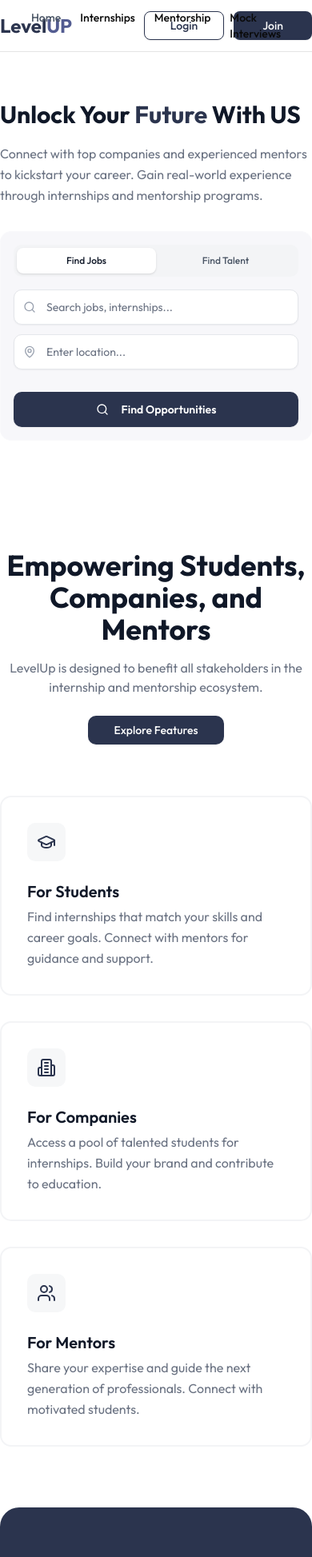
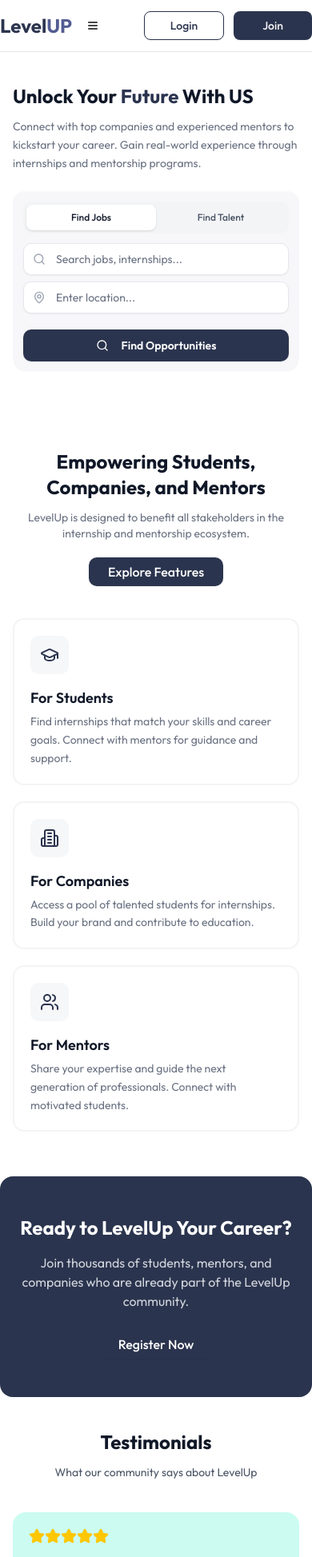
Before and after one commit to Dev-Joyson/LevelUP, a Next.js app in the folder frontend/: page / in a window 390 px wide. Shown: the top 1947 px of the page at 80% size. Built offline with nearby package versions, Linux system fonts and the light colour scheme; a web font is replaced by a local one.

Commit message:
deisgned responsive for mobile devices (Landing page)

```diff
--- a/frontend/src/components/LandingPage/CTAsection.tsx
+++ b/frontend/src/components/LandingPage/CTAsection.tsx
@@ -3,13 +3,13 @@
 
 export function CTASection() {
   return (
-    <section className="py-20 bg-primary rounded-3xl">
-      <div className=" px-4 text-center">
-        <h2 className="text-4xl font-bold text-white mb-6">Ready to LevelUp Your Career?</h2>
-        <p className="text-xl text-gray-300 mb-8 max-w-2xl mx-auto">
+    <section className="py-12 sm:py-20 bg-primary rounded-2xl sm:rounded-3xl">
+      <div className="px-4 text-center">
+        <h2 className="text-2xl sm:text-4xl font-bold text-white mb-4 sm:mb-6">Ready to LevelUp Your Career?</h2>
+        <p className="text-base sm:text-xl text-gray-300 mb-6 sm:mb-8 max-w-2xl mx-auto">
           Join thousands of students, mentors, and companies who are already part of the LevelUp community.
         </p>
-        <Button asChild className="bg-primary hover:bg-primary/90 text-white px-8 py-4 text-lg rounded-lg">
+        <Button asChild className="bg-primary hover:bg-primary/90 text-white px-6 sm:px-8 py-3 sm:py-4 text-base sm:text-lg rounded-lg">
           <Link href="/join">Register Now</Link>
         </Button>
       </div>
--- a/frontend/src/components/LandingPage/FeaturesSection.tsx
+++ b/frontend/src/components/LandingPage/FeaturesSection.tsx
@@ -3,48 +3,45 @@
 
 export function FeaturesSection() {
   return (
-    <section className="py-15">
-      <div className=" py-4">
-        <div className="text-center mb-16">
-          <h2 className="text-4xl font-bold text-gray-900 mb-4">Empowering Students, Companies, and Mentors</h2>
-          <p className=" text-gray-500 max-w-3xl mx-auto">
+    <section className="py-10 sm:py-15">
+      <div className="py-4 px-4">
+        <div className="text-center mb-10 sm:mb-16">
+          <h2 className="text-2xl sm:text-4xl font-bold text-gray-900 mb-3 sm:mb-4">Empowering Students, Companies, and Mentors</h2>
+          <p className="text-gray-500 max-w-3xl mx-auto text-sm sm:text-base">
             LevelUp is designed to benefit all stakeholders in the internship and mentorship ecosystem.
           </p>
-          <Button className="mt-6 bg-primary  text-white px-8 py-3 rounded-lg">
+          <Button className="mt-5 sm:mt-6 bg-primary text-white px-6 sm:px-8 py-3 rounded-lg text-base sm:text-lg">
             Explore Features
           </Button>
         </div>
-
-        <div className="grid md:grid-cols-3 gap-8">
+        <div className="grid grid-cols-1 md:grid-cols-3 gap-5 sm:gap-8">
           {/* For Students */}
-          <div className="bg-white rounded-xl p-8  border-2 border-gray-100">
-            <div className="w-12 h-12 bg-primary/4 rounded-lg flex items-center justify-center mb-6">
+          <div className="bg-white rounded-xl p-5 sm:p-8 border-2 border-gray-100">
+            <div className="w-12 h-12 bg-primary/4 rounded-lg flex items-center justify-center mb-4 sm:mb-6">
               <GraduationCap className="h-6 w-6 text-primary" />
             </div>
-            <h3 className="text-xl font-semibold text-gray-900 mb-1">For Students</h3>
-            <p className="text-gray-500 leading-relaxed">
+            <h3 className="text-lg sm:text-xl font-semibold text-gray-900 mb-1">For Students</h3>
+            <p className="text-gray-500 leading-relaxed text-sm sm:text-base">
               Find internships that match your skills and career goals. Connect with mentors for guidance and support.
             </p>
           </div>
-
           {/* For Companies */}
-          <div className="bg-white rounded-xl p-8  border-2 border-gray-100">
-            <div className="w-12 h-12 bg-primary/4 rounded-lg flex items-center justify-center mb-6">
+          <div className="bg-white rounded-xl p-5 sm:p-8 border-2 border-gray-100">
+            <div className="w-12 h-12 bg-primary/4 rounded-lg flex items-center justify-center mb-4 sm:mb-6">
               <Building2 className="h-6 w-6 text-primary" />
             </div>
-            <h3 className="text-xl font-semibold text-gray-900 mb-1">For Companies</h3>
-            <p className="text-gray-500 leading-relaxed">
+            <h3 className="text-lg sm:text-xl font-semibold text-gray-900 mb-1">For Companies</h3>
+            <p className="text-gray-500 leading-relaxed text-sm sm:text-base">
               Access a pool of talented students for internships. Build your brand and contribute to education.
             </p>
           </div>
-
           {/* For Mentors */}
-          <div className="bg-white rounded-xl p-8  border-2 border-gray-100">
-            <div className="w-12 h-12 bg-primary/4 rounded-lg flex items-center justify-center mb-6">
+          <div className="bg-white rounded-xl p-5 sm:p-8 border-2 border-gray-100">
+            <div className="w-12 h-12 bg-primary/4 rounded-lg flex items-center justify-center mb-4 sm:mb-6">
               <Users className="h-6 w-6 text-primary" />
             </div>
-            <h3 className="text-xl font-semibold text-gray-900 mb-1">For Mentors</h3>
-            <p className="text-gray-500 leading-relaxed">
+            <h3 className="text-lg sm:text-xl font-semibold text-gray-900 mb-1">For Mentors</h3>
+            <p className="text-gray-500 leading-relaxed text-sm sm:text-base">
               Share your expertise and guide the next generation of professionals. Connect with motivated students.
             </p>
           </div>
--- a/frontend/src/components/LandingPage/HeroSection.tsx
+++ b/frontend/src/components/LandingPage/HeroSection.tsx
@@ -22,29 +22,28 @@
   }
 
   return (
-    <section className="py-15">
-      <div className="">
+    <section className="py-10 sm:py-15">
+      <div className="px-4">
         {/* Hero Banner with Integrated Search */}
-        <div className="bg-white relative overflow-hidden">
+        <div className="bg-white relative overflow-hidden rounded-2xl sm:rounded-3xl">
           {/* Content Grid */}
-          <div className="relative z-10 grid md:grid-cols-2 gap-8 items-center">
+          <div className="relative z-10 grid grid-cols-1 md:grid-cols-2 gap-8 items-center">
             {/* Left Side - Content + Search */}
             <div>
-              <h1 className="text-3xl md:text-5xl font-bold text-gray-900 mb-4 leading-tight">
-              Unlock Your <span className="text-primary">Future</span> With US
+              <h1 className="text-2xl sm:text-3xl md:text-5xl font-bold text-gray-900 mb-3 sm:mb-4 leading-tight">
+                Unlock Your <span className="text-primary">Future</span> With US
               </h1>
-              <p className="text-base  text-gray-500 mb-8 leading-relaxed">
+              <p className="text-sm sm:text-base text-gray-500 mb-6 sm:mb-8 leading-relaxed">
                 Connect with top companies and experienced mentors to kickstart your career. Gain real-world experience
                 through internships and mentorship programs.
               </p>
-
               {/* Compact Search Section */}
-              <div className="bg-[#f7f7fa] backdrop-blur-sm rounded-xl p-4 border border-white/20 ">
+              <div className="bg-[#f7f7fa] backdrop-blur-sm rounded-xl p-3 sm:p-4 border border-white/20 ">
                 {/* Toggle Buttons */}
-                <div className="flex rounded-lg bg-gray-100 p-1 mb-4">
+                <div className="flex rounded-lg bg-gray-100 p-1 mb-3 sm:mb-4">
                   <button
                     onClick={() => setActiveTab("students")}
-                    className={`flex-1 py-2 px-3 rounded-md text-xs font-medium transition-all ${
+                    className={`flex-1 py-2 px-2 sm:px-3 rounded-md text-xs font-medium transition-all ${
                       activeTab === "students"
                         ? "bg-white text-gray-900 shadow-sm"
                         : "text-gray-600 hover:text-gray-900"
@@ -54,7 +53,7 @@
                   </button>
                   <button
                     onClick={() => setActiveTab("companies")}
-                    className={`flex-1 py-2 px-3 rounded-md text-xs font-medium transition-all ${
+                    className={`flex-1 py-2 px-2 sm:px-3 rounded-md text-xs font-medium transition-all ${
                       activeTab === "companies"
                         ? "bg-white text-gray-900 shadow-sm"
                         : "text-gray-600 hover:text-gray-900"
@@ -63,8 +62,7 @@
                     Find Talent
                   </button>
                 </div>
-
-                <div className="space-y-3">
+                <div className="space-y-2 sm:space-y-3">
                   <div className="relative">
                     <Search className="absolute left-3 top-1/2 transform -translate-y-1/2 h-4 w-4 text-gray-400" />
                     <Input
@@ -74,10 +72,9 @@
                       }
                       value={jobSearch}
                       onChange={(e) => setJobSearch(e.target.value)}
-                      className="pl-10 h-11 bg-white border-gray-200 focus:border-blue-500 text-gray-900 placeholder:text-gray-500 rounded-lg text-sm"
+                      className="pl-10 h-10 sm:h-11 bg-white border-gray-200 focus:border-blue-500 text-gray-900 placeholder:text-gray-500 rounded-lg text-sm"
                     />
                   </div>
-
                   <div className="relative">
                     <MapPin className="absolute left-3 top-1/2 transform -translate-y-1/2 h-4 w-4 text-gray-400" />
                     <Input
@@ -85,13 +82,12 @@
                       placeholder="Enter location..."
                       value={location}
                       onChange={(e) => setLocation(e.target.value)}
-                      className="pl-10 h-11 bg-white border-gray-200 focus:border-blue-500 text-gray-900 placeholder:text-gray-500 rounded-lg text-sm"
+                      className="pl-10 h-10 sm:h-11 bg-white border-gray-200 focus:border-blue-500 text-gray-900 placeholder:text-gray-500 rounded-lg text-sm"
                     />
                   </div>
-
                   <Button
                     onClick={handleSearch}
-                    className="w-full h-11 bg-primary  text-white font-semibold rounded-lg mt-4"
+                    className="w-full h-10 sm:h-11 bg-primary text-white font-semibold rounded-lg mt-3 sm:mt-4"
                   >
                     <Search className="h-4 w-4 mr-2" />
                     {activeTab === "students" ? "Find Opportunities" : "Find Talent"}
@@ -99,13 +95,12 @@
                 </div>
               </div>
             </div>
-
             {/* Right Side - SVG Illustration */}
             <div className="hidden md:flex justify-center items-center">
               <img
                 src="/mentor-support.svg"
                 alt="Mentor helping employee climb up - representing career growth and mentorship"
-                className=" w-full h-auto max-w-3xl"
+                className="w-full h-auto max-w-3xl"
               />
             </div>
           </div>
--- a/frontend/src/components/LandingPage/TestimonialsSection.tsx
+++ b/frontend/src/components/LandingPage/TestimonialsSection.tsx
@@ -32,24 +32,21 @@
   ]
 
   return (
-    <section className="py-15 bg-white">
-      <div className="">
-        <div className="text-center mb-16">
-          <h2 className="text-4xl font-bold text-gray-900 mb-4">Testimonials</h2>
-          <p className="text-gray-600">What our community says about LevelUp</p>
+    <section className="py-10 sm:py-15 bg-white">
+      <div className="px-4">
+        <div className="text-center mb-10 sm:mb-16">
+          <h2 className="text-2xl sm:text-4xl font-bold text-gray-900 mb-3 sm:mb-4">Testimonials</h2>
+          <p className="text-gray-600 text-sm sm:text-base">What our community says about LevelUp</p>
         </div>
-
-        <div className="grid md:grid-cols-3 gap-8">
+        <div className="grid grid-cols-1 md:grid-cols-3 gap-5 sm:gap-8">
           {testimonials.map((testimonial, index) => (
-            <div key={index} className={`${testimonial.bgColor} rounded-2xl p-8`}>
-              <div className="flex items-center mb-4">
+            <div key={index} className={`${testimonial.bgColor} rounded-2xl p-5 sm:p-8`}>
+              <div className="flex items-center mb-3 sm:mb-4">
                 {[...Array(testimonial.rating)].map((_, i) => (
                   <Star key={i} className="h-5 w-5 text-yellow-400 fill-current" />
                 ))}
               </div>
-
-              <blockquote className="text-gray-800 mb-6 leading-relaxed">"{testimonial.content}"</blockquote>
-
+              <blockquote className="text-gray-800 mb-4 sm:mb-6 leading-relaxed text-sm sm:text-base">"{testimonial.content}"</blockquote>
               <div className="flex items-center">
                 <img
                   src={testimonial.image || "/placeholder.svg"}
@@ -57,8 +54,8 @@
                   className="w-12 h-12 rounded-full mr-4 object-cover"
                 />
                 <div>
-                  <div className="font-semibold text-gray-900">{testimonial.name}</div>
-                  <div className="text-sm text-gray-600">{testimonial.role}</div>
+                  <div className="font-semibold text-gray-900 text-sm sm:text-base">{testimonial.name}</div>
+                  <div className="text-xs sm:text-sm text-gray-600">{testimonial.role}</div>
                 </div>
               </div>
             </div>
--- a/frontend/src/components/common/Navbar.tsx
+++ b/frontend/src/components/common/Navbar.tsx
@@ -1,7 +1,7 @@
 "use client"
 
 import Link from "next/link"
-import { Bell, Search, LogOut, User, Settings, Loader2 } from "lucide-react"
+import { Bell, Search, LogOut, User, Settings, Loader2, Menu } from "lucide-react"
 import { Input } from "@/components/ui/input"
 import { Avatar, AvatarFallback, AvatarImage } from "@/components/ui/avatar"
 import { Button } from "@/components/ui/button"
@@ -13,6 +13,7 @@
   DropdownMenuTrigger,
 } from "@/components/ui/dropdown-menu"
 import { useAuth } from "@/context/AuthContext"
+import { Sheet, SheetTrigger, SheetContent } from "@/components/ui/sheet"
 
 export function Navbar() {
   const { user, isAuthenticated, logout, loading } = useAuth()
@@ -96,8 +97,84 @@
             </p>
           </Link>
 
+          {/* Hamburger menu for mobile */}
+          <div className="flex md:hidden ml-2">
+            <Sheet>
+              <SheetTrigger asChild>
+                <Button variant="ghost" size="icon" className="p-0"><Menu className="h-6 w-6" /></Button>
+              </SheetTrigger>
+              <SheetContent side="left" className="w-64 p-0">
+                <nav className="flex flex-col gap-2 p-6">
+                  <Link href="/" className="text-base font-medium transition-colors text-gray-600 hover:text-primary">
+                    Home
+                  </Link>
+                  {(!user || user.role === "student" || user.role === "mentor") && (
+                    <Link href="/internship" className="text-base font-medium transition-colors hover:text-primary">
+                      Internships
+                    </Link>
+                  )}
+                  {(!user || user.role === "student") && (
+                    <Link href="/mentorship" className="text-base font-medium transition-colors hover:text-primary">
+                      Mentorship
+                    </Link>
+                  )}
+                  {(!user || user.role === "student") && (
+                    <Link href="/mock-interviews" className="text-base font-medium transition-colors hover:text-primary">
+                      Mock Interviews
+                    </Link>
+                  )}
+                  {user && user.role === "company" && (
+                    <>
+                      <Link href="/company/jobs" className="text-base font-medium transition-colors hover:text-primary">
+                        Post Jobs
+                      </Link>
+                      <Link href="/company/candidates" className="text-base font-medium transition-colors hover:text-primary">
+                        Candidates
+                      </Link>
+                    </>
+                  )}
+                  {user && user.role === "admin" && (
+                    <Link href="/admin" className="text-base font-medium transition-colors hover:text-primary">
+                      Dashboard
+                    </Link>
+                  )}
+                  <div className="mt-4 border-t pt-4 flex flex-col gap-2">
+                    {isAuthenticated && user ? (
+                      <>
+                        <Link href={getDashboardLink()} className="text-base font-medium flex items-center gap-2 hover:text-primary">
+                          <User className="h-4 w-4" />
+                          {user.role === "admin" ? "Admin Panel" : "Dashboard"}
+                        </Link>
+                        <Link href="/student/profile" className="text-base font-medium flex items-center gap-2 hover:text-primary">
+                          <User className="h-4 w-4" />
+                          Profile
+                        </Link>
+                        <Link href="/settings" className="text-base font-medium flex items-center gap-2 hover:text-primary">
+                          <Settings className="h-4 w-4" />
+                          Settings
+                        </Link>
+                        <Button onClick={logout} variant="ghost" className="justify-start text-base font-medium flex items-center gap-2">
+                          <LogOut className="h-4 w-4" /> Log out
+                        </Button>
+                      </>
+                    ) : (
+                      <>
+                        <Button variant="outline" asChild className="text-base font-medium border border-primary text-primary cursor-pointer bg-white">
+                          <Link href="/login">Login</Link>
+                        </Button>
+                        <Button asChild className="text-base font-medium bg-primary hover:bg-primary/90">
+                          <Link href="/join">Join</Link>
+                        </Button>
+                      </>
+                    )}
+                  </div>
+                </nav>
+              </SheetContent>
+            </Sheet>
+          </div>
+
           {/* Navigation links - show different links based on user role */}
-          <nav className="absolute left-1/2 top-1/2 -translate-x-1/2 -translate-y-1/2 md:flex gap-6 flex">
+          <nav className="absolute left-1/2 top-1/2 -translate-x-1/2 -translate-y-1/2 md:flex gap-6 flex hidden md:flex">
             <Link href="/" className="text-sm font-medium transition-colors text-gray-600 hover:text-primary">
               Home
             </Link>
```
